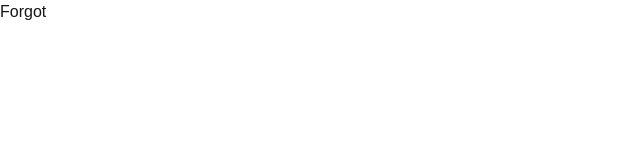
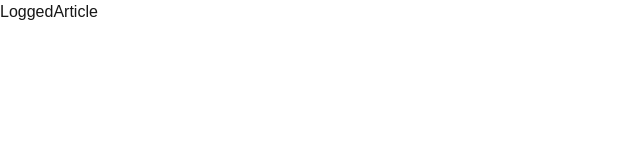
Before and after one commit to frankgimeno3/plynium-v1, a Next.js app: page /pages/logged/article in a window 1280 px wide. Shown: the top 160 px of the page, without its empty margins (0-640 px from the left). Built offline with nearby package versions, Linux system fonts and the light colour scheme.

Commit message:
corrijo nomenclaturas pages components

```diff
--- a/src/app/pages/logged/article/page.tsx
+++ b/src/app/pages/logged/article/page.tsx
@@ -1,13 +1,13 @@
 import React, { FC } from 'react';
 
-interface ForgotProps {
+interface LoggedArticleProps {
 
 }
 
-const Forgot: FC<ForgotProps> = ({ }) => {
+const LoggedArticle: FC<LoggedArticleProps> = ({ }) => {
   return (
-    <div>Forgot</div>
+    <div>LoggedArticle</div>
   );
 };
 
-export default Forgot;
+export default LoggedArticle;
--- a/src/app/pages/logged/contact/page.tsx
+++ b/src/app/pages/logged/contact/page.tsx
@@ -1,13 +1,13 @@
 import React, { FC } from 'react';
 
-interface ForgotProps {
+interface LoggedContactProps {
 
 }
 
-const Forgot: FC<ForgotProps> = ({ }) => {
+const LoggedContact: FC<LoggedContactProps> = ({ }) => {
   return (
-    <div>Forgot</div>
+    <div>LoggedContact</div>
   );
 };
 
-export default Forgot;
+export default LoggedContact;
--- a/src/app/pages/logged/events/page.tsx
+++ b/src/app/pages/logged/events/page.tsx
@@ -1,13 +1,13 @@
 import React, { FC } from 'react';
 
-interface ForgotProps {
+interface LoggedEventsProps {
 
 }
 
-const Forgot: FC<ForgotProps> = ({ }) => {
+const LoggedEvents: FC<LoggedEventsProps> = ({ }) => {
   return (
-    <div>Forgot</div>
+    <div>LoggedEvents</div>
   );
 };
 
-export default Forgot;
+export default LoggedEvents;
--- a/src/app/pages/logged/home/page.tsx
+++ b/src/app/pages/logged/home/page.tsx
@@ -1,13 +1,13 @@
 import React, { FC } from 'react';
 
-interface ForgotProps {
+interface LoggedHomeProps {
 
 }
 
-const Forgot: FC<ForgotProps> = ({ }) => {
+const LoggedHome: FC<LoggedHomeProps> = ({ }) => {
   return (
-    <div>Forgot</div>
+    <div>LoggedHome</div>
   );
 };
 
-export default Forgot;
+export default LoggedHome;
--- a/src/app/pages/unlogged/article/page.tsx
+++ b/src/app/pages/unlogged/article/page.tsx
@@ -1,13 +1,13 @@
 import React, { FC } from 'react';
 
-interface ForgotProps {
+interface UnloggedArticleProps {
 
 }
 
-const Forgot: FC<ForgotProps> = ({ }) => {
+const UnloggedArticle: FC<UnloggedArticleProps> = ({ }) => {
   return (
-    <div>Forgot</div>
+    <div>UnloggedArticle</div>
   );
 };
 
-export default Forgot;
+export default UnloggedArticle;
--- a/src/app/pages/unlogged/contact/page.tsx
+++ b/src/app/pages/unlogged/contact/page.tsx
@@ -1,13 +1,13 @@
 import React, { FC } from 'react';
 
-interface ForgotProps {
+interface UnloggedContactProps {
 
 }
 
-const Forgot: FC<ForgotProps> = ({ }) => {
+const UnloggedContact: FC<UnloggedContactProps> = ({ }) => {
   return (
-    <div>Forgot</div>
+    <div>UnloggedContact</div>
   );
 };
 
-export default Forgot;
+export default UnloggedContact;
--- a/src/app/pages/unlogged/events/page.tsx
+++ b/src/app/pages/unlogged/events/page.tsx
@@ -1,13 +1,13 @@
 import React, { FC } from 'react';
 
-interface ForgotProps {
+interface UnloggedEventsProps {
 
 }
 
-const Forgot: FC<ForgotProps> = ({ }) => {
+const UnloggedEvents: FC<UnloggedEventsProps> = ({ }) => {
   return (
-    <div>Forgot</div>
+    <div>UnloggedEvents</div>
   );
 };
 
-export default Forgot;
+export default UnloggedEvents;
```
